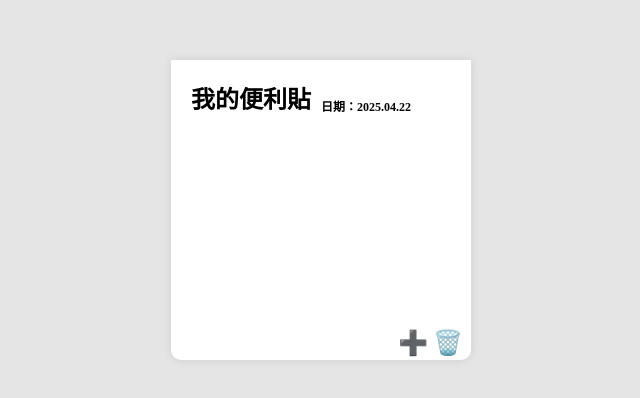
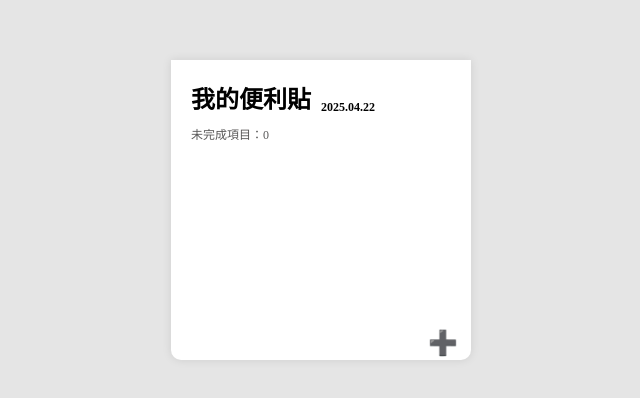
Before and after one commit to leona1128/vue, a Vue app in the folder vue-project/: page / in a window 1280 px wide. Shown: the part 190-588 px from the top of the page, without its empty margins (319-959 px from the left). Built offline with nearby package versions, Linux system fonts and the light colour scheme.

Commit message:
增加新增修改功能

```diff
--- a/vue-project/src/App.vue
+++ b/vue-project/src/App.vue
@@ -4,10 +4,10 @@ import todoApp from './components/todoApp.vue'
 
 <template>
   <main>
-    <div id="app">
+    <div id="notes">
 
 
-   <todoApp />
+   <todoApp/>
 
  </div>
 
--- a/vue-project/src/components/todoApp.vue
+++ b/vue-project/src/components/todoApp.vue
@@ -1,25 +1,87 @@
 <script setup>
-import { ref, computed } from 'vue'
+import { ref, computed,onMounted } from 'vue'
+const editingIndex = ref(null); // 正在編輯哪一筆
+const editingText = ref('');    // 編輯中的文字內容
 
-
+const isEditingDate = ref(false);
+const editingDateText = ref('');
 const todos= ref([]);
 const date = ref('2025.04.22');
 const showInput = ref(false);
-let add = ref('');
+const undone = computed(() => {
+  return todos.value.filter(todo => !todo.completed).length;
+  // filter()方法創建一個新數組，包含所有不符合條件的元素
+});
+
 const newTodo = ref('');
+onMounted(() => {
+  const storedTodos = localStorage.getItem('todos');
+  if (storedTodos) {
+    todos.value = JSON.parse(storedTodos);
+    }
+  const locaDate = localStorage.getItem('date');
+  if (locaDate) {
+    date.value = JSON.parse(locaDate);
+  }
+    });
 const toggleInput = () => {
   showInput.value = !showInput.value;
 
   // 切換顯示狀態，原本是false，點擊後變成true
 }
-const addSymbol = computed(() => (showInput.value ? '🫵🏻' : '➕'))
+const addList = computed(() => (showInput.value ? '🫵🏻' : '➕'))
 function addTodo() {
   if (newTodo.value.trim() !== '') {
-    todos.value = newTodo.value.trim()
-
+    //trim()移除字符串兩端（開頭和結尾）的空白字符
+    todos.value.push({
+      text: newTodo.value.trim(),
+      completed: false
+    });
     newTodo.value = '';
     showInput.value = false;
+    storedTodos();
   }
+}
+function storedTodos() {
+  localStorage.setItem('todos', JSON.stringify(todos.value));
+  // 將當前的todos數組存儲到localStorage中
+}
+
+function deleteTodo(index) {
+  todos.value.splice(index, 1);
+  // splice()方法從數組中添加或刪除元素
+  storedTodos();
+}
+function editTodo(index) {
+  editingIndex.value = index;
+  editingText.value = todos.value[index].text;
+  // 將正在編輯的索引和文本設置為當前待辦事項
+}
+function saveEdit(index) {
+  if (editingText.value.trim() !== '') {// 確保編輯的文本不為空
+    todos.value[index].text = editingText.value.trim();// 更新待辦事項的文本
+    editingIndex.value = null;    // 清除正在編輯的索引
+    editingText.value = '';   // 清除編輯中的文本
+    storedTodos();
+  }
+}
+function editdate() {
+  isEditingDate.value = true;
+  editingDateText.value = date.value;
+  // 將日期設置為正在編輯的文本
+}
+function saveDate() {
+  if (editingDateText.value.trim() !== '') {// 確保編輯的文本不為空
+    date.value = editingDateText.value.trim(); // 更新待辦事項的文本
+    isEditingDate.value = false;    // 清除正在編輯的索引
+    editingDateText.value = '';   // 清除編輯中的文本
+    locaDate()
+  }
+
+}
+
+function locaDate(){
+  localStorage.setItem('date', JSON.stringify(date.value));
 }
 
 
@@ -29,26 +91,55 @@ function addTodo() {
   <div class="container">
   <div class="title">
     <h1>我的便利貼</h1>
-    <h2>日期：{{date}}</h2>
+    <h2>
+  <template v-if="isEditingDate">
+    <input
+      v-model="editingDateText"
+      @keyup.enter="saveDate"
+      @blur="saveDate"
+      type="date"
+      class="date-input"
+    />
+  </template>
+  <template v-else>
+    <span @click="editdate">{{ date }}</span>
+  </template>
+</h2>
   </div>
-
+  <div class="undone">未完成項目：{{ undone }}</div>
 
     <!-- 代辦事項 -->
      <ul>
-      <li v-for="(todo, index) in todos" :key="index">
-        <input type="checkbox" :id="'todo-' + index" v-model="todo.completed"  />
-        <label :for="'todo-' + index">{{ todo }}</label>
+
+      <li v-for="(todo, index) in todos" :key="index" @dblclick="editTodo(index)">
+        <div>
+          <template v-if="editingIndex === index" >
+            ✏️
+      <input
+        v-model="editingText"
+        @keyup.enter="saveEdit(index)"
+        @blur="saveEdit(index)"
+        type="text"
+        class="edit-input"
+      />
+
+    </template>
+    <template v-else>
+          <input type="checkbox" :id="'todo-' + index" v-model="todo.completed" @change="storedTodos"  />
+          <label :for="'todo-' + index">{{ todo.text }} </label>
+        </template>
+        </div>
+        <div @click="deleteTodo(index)">❌</div>
       </li>
      </ul>
     <!-- 新增事項 -->
      <div class="newListIcon">
-      <div class="add" @click="toggleInput">{{ addSymbol }}</div>
+      <div class="add" @click="toggleInput">{{ addList }}</div>
       <template v-if="showInput">
-
       <input type="text" v-model="newTodo" placeholder="請輸入代辦事項"@keyup.enter="addTodo"  />
       <button @click="addTodo">新增</button>
       </template>
-      <div class="delete">🗑️</div>
+
      </div>
 
   </div>
@@ -69,7 +160,13 @@ function addTodo() {
 .title{
   display: flex;
   align-items: flex-end;
-  margin-bottom: 20px;
+  margin-bottom: 10px;
+
+}
+.undone{
+  font-size: 12px;
+  color: #585757;
+  margin-bottom: 5px;
 }
 h1{
   font-size: 24px;
@@ -83,6 +180,28 @@ ul{
   padding: 5px;
   list-style: none;
 }
+li{
+  display: flex;
+  align-items: center;
+  justify-content: space-between;
+  padding: 5px;
+  border-bottom: 1px solid #ccc;
+}
+.edit-input {
+  border: none;
+  outline: none;
+  background: transparent;
+
+}
+
+.edit-input:focus {
+  outline: none;
+  border: none;
+}
+
+input[type="checkbox"]{
+  margin-right: 5px;
+}
 label{
   padding-right: 10px;
 }
@@ -94,10 +213,14 @@ label{
   right: 8px;
   font-size: 24px;
   cursor: pointer;
+  gap: 3px;
 }
 .add{
   padding:0 5px;
 
 }
+.delete{
+  margin-left: 5px;
+}
 
 </style>
```
